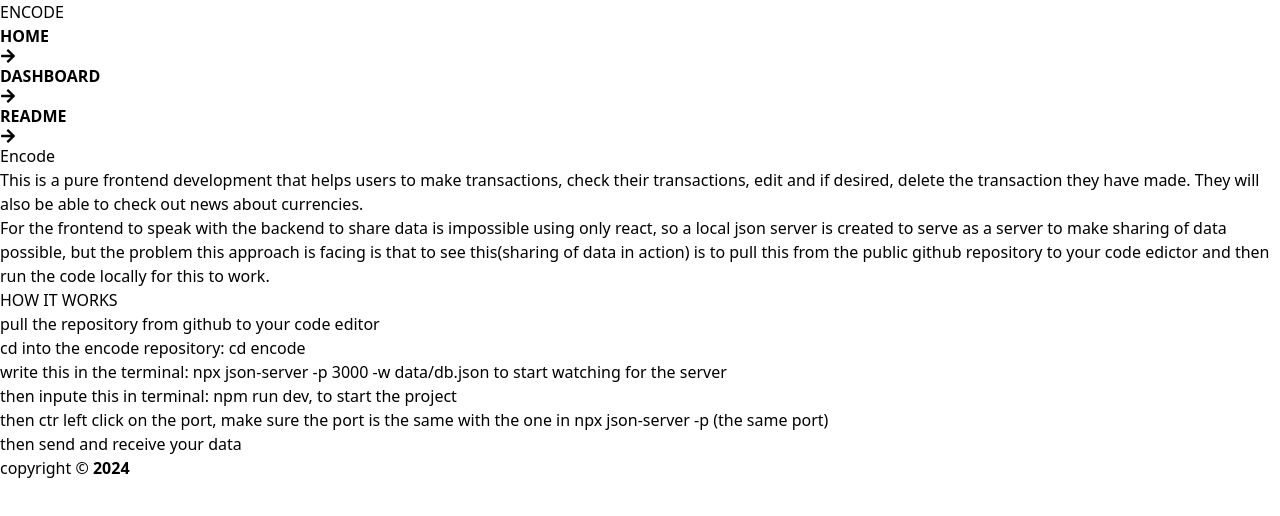
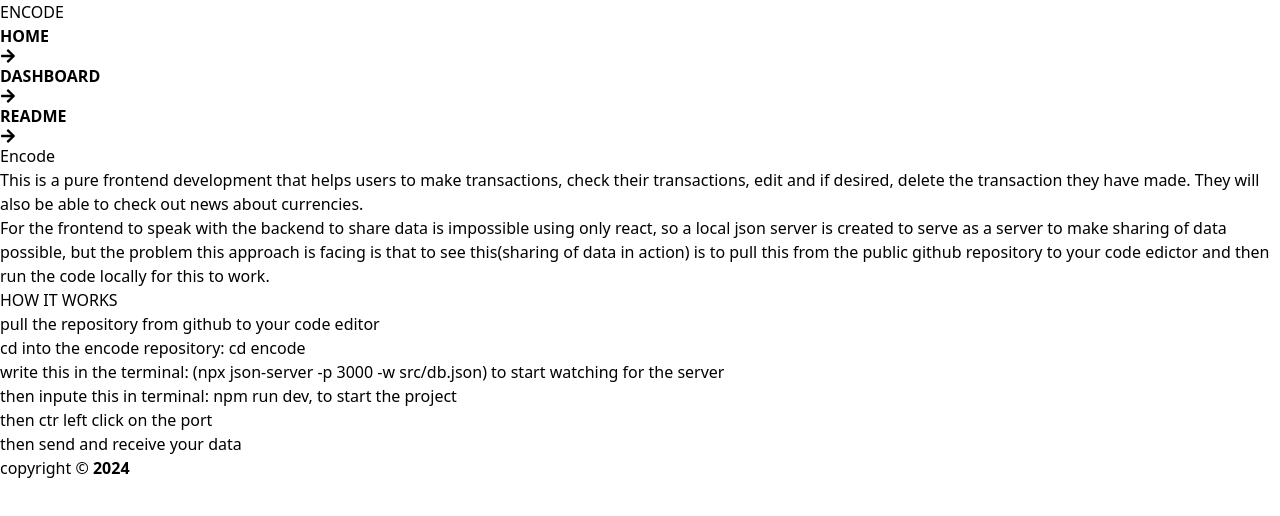
Before and after one commit to codewhizzhard/encode, a React (Vite) app: page /readme in a window 1280 px wide. Shown: the top 516 px of the page. Built offline with nearby package versions, Linux system fonts and the light colour scheme; data requests are answered from the project's data file.

Commit message:
removal of a mistake

```diff
--- a/src/Readme.jsx
+++ b/src/Readme.jsx
@@ -10,9 +10,9 @@ const Currency = () => {
           <ol className="pt-5 pl-72 text-start">
             <li>pull the repository from github to your code editor</li>
             <li>cd into the encode repository: cd encode</li>
-            <li>write this in the terminal: npx json-server -p 3000 -w data/db.json to start watching for the server</li>
+            <li>write this in the terminal: (npx json-server -p 3000 -w src/db.json) to start watching for the server</li>
             <li>then inpute this in terminal: npm run dev, to start the project</li>
-            <li>then ctr left click on the port, make sure the port is the same with the one in npx json-server -p (the same port)</li>
+            <li>then ctr left click on the port</li>
             <li>then send and receive your data</li>
           </ol>
         </article>
```
